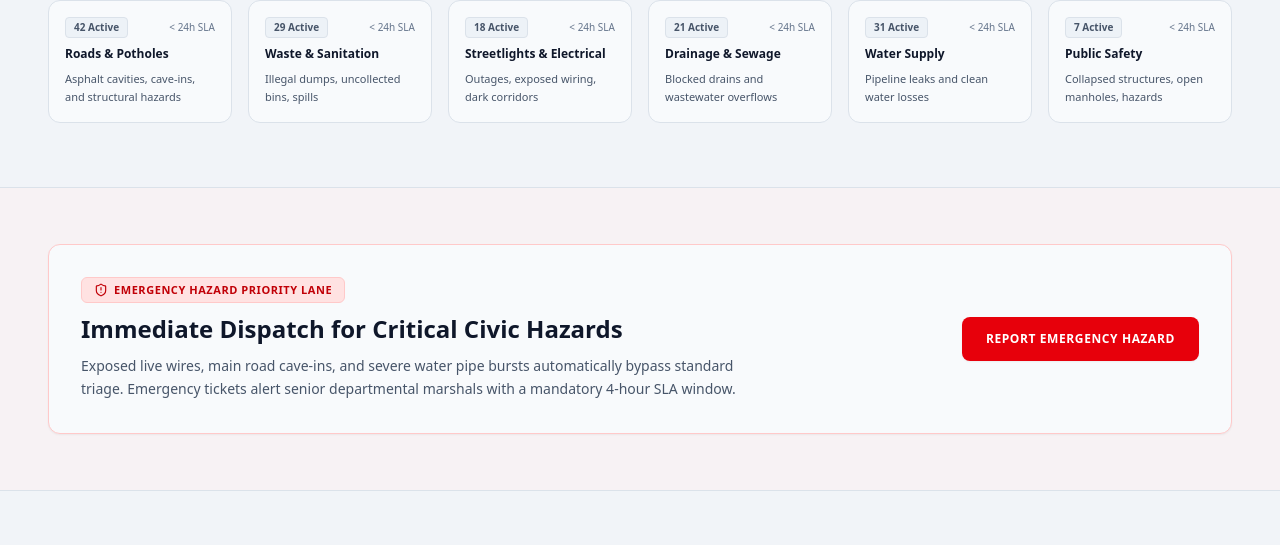
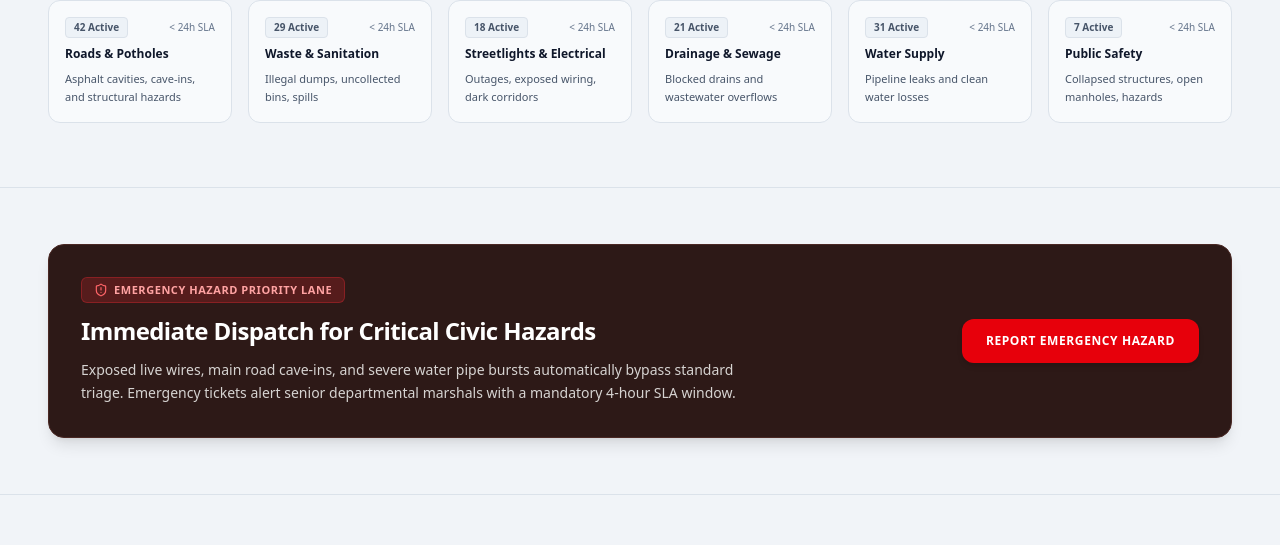
Before and after one commit to asghermehboob2f-works/ISLAH, a Next.js app: page / in a window 1280 px wide. Shown: the part 1181-1726 px from the top of the page. Built offline with nearby package versions, Linux system fonts and the light colour scheme; no server answers; a web font is replaced by a local one.

Commit message:
style(home): update emergency hazard card to dark brown on light background

```diff
--- a/src/app/page.tsx
+++ b/src/app/page.tsx
@@ -77,23 +77,23 @@ export default function HomePage() {
       </section>
 
       {/* Emergency Lane */}
-      <section className="w-full py-12 sm:py-14 border-b border-[--border] bg-red-50/50 dark:bg-[#160b0e]/80">
+      <section className="w-full py-12 sm:py-14 border-b border-[--border] bg-[--bg-base]">
         <div className="w-full px-4 sm:px-6 lg:px-8 xl:px-12 2xl:px-16">
-          <div className="bg-[--bg-surface] border border-red-200 dark:border-red-900/80 rounded-xl p-6 sm:p-8 grid grid-cols-1 lg:grid-cols-12 gap-6 items-center shadow-xs">
-            <div className="lg:col-span-8 space-y-2.5">
-              <div className="inline-flex items-center gap-1.5 px-3 py-1 rounded-md bg-red-100 dark:bg-red-950 text-red-700 dark:text-red-300 border border-red-200 dark:border-red-800 text-[11px] font-bold uppercase tracking-wider">
-                <ShieldAlert className="w-3.5 h-3.5" />
+          <div className="bg-[#2d1917] border border-[#4a2824] rounded-2xl p-6 sm:p-8 grid grid-cols-1 lg:grid-cols-12 gap-6 items-center shadow-lg">
+            <div className="lg:col-span-8 space-y-3">
+              <div className="inline-flex items-center gap-1.5 px-3 py-1 rounded-md bg-red-500/20 text-red-300 border border-red-500/30 text-[11px] font-bold uppercase tracking-wider">
+                <ShieldAlert className="w-3.5 h-3.5 text-red-400" />
                 Emergency Hazard Priority Lane
               </div>
-              <h3 className="text-xl sm:text-2xl font-bold text-[--text-primary]">Immediate Dispatch for Critical Civic Hazards</h3>
-              <p className="text-xs sm:text-sm text-[--text-secondary] leading-relaxed max-w-2xl">
+              <h3 className="text-xl sm:text-2xl font-extrabold text-white tracking-tight">Immediate Dispatch for Critical Civic Hazards</h3>
+              <p className="text-xs sm:text-sm text-stone-300 leading-relaxed max-w-2xl">
                 Exposed live wires, main road cave-ins, and severe water pipe bursts automatically bypass standard triage. Emergency tickets alert senior departmental marshals with a mandatory 4-hour SLA window.
               </p>
             </div>
             <div className="lg:col-span-4 flex justify-start lg:justify-end">
               <Link
                 href="/report?emergency=true"
-                className="bg-red-600 hover:bg-red-500 text-white text-xs font-bold uppercase tracking-wider px-6 py-3.5 rounded-lg transition-all active:scale-95 shadow-xs"
+                className="bg-red-600 hover:bg-red-500 text-white text-xs font-bold uppercase tracking-wider px-6 py-3.5 rounded-xl transition-all active:scale-95 shadow-md"
               >
                 Report Emergency Hazard
               </Link>
```
